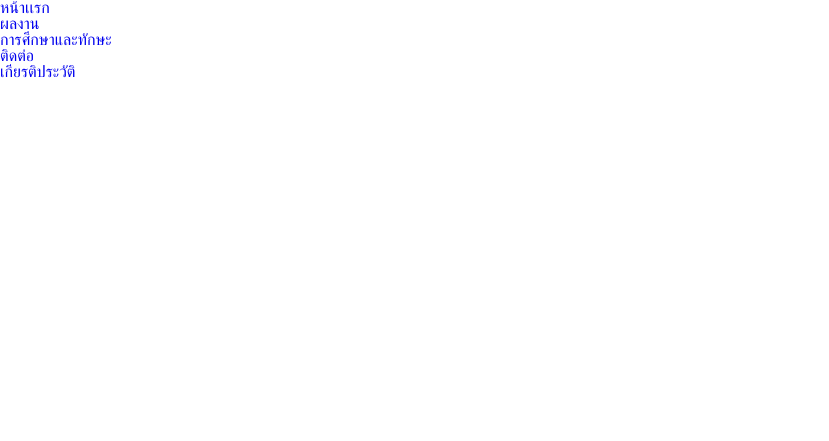
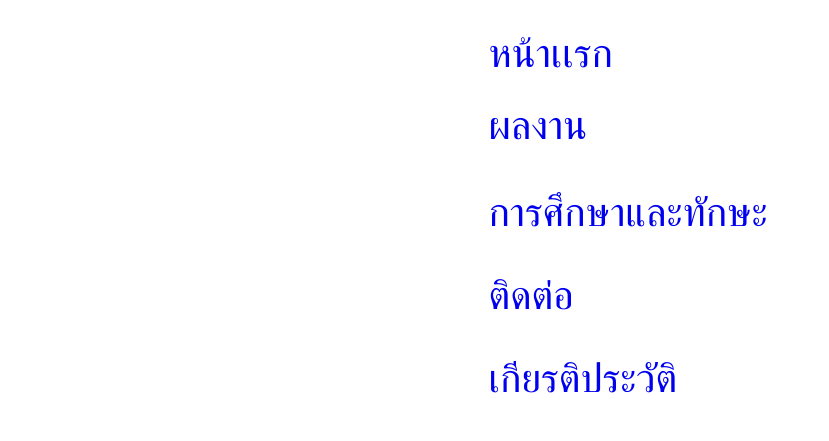
Before and after one commit to yourname121/pongsapak, a plain HTML site: page menu.html in a window 1280 px wide. Shown: the whole page, without its empty margins (0-829 px from the left). Drawn offline with nearby package versions, Linux system fonts and the light colour scheme.

Commit message:
Update style.css

```diff
--- a/style.css
+++ b/style.css
@@ -1,9 +1,99 @@
+.frame {
+  background-color: #ffffff;
+  display: grid;
+  justify-items: center;
+  align-items: start;
+  width: 100vw;
+  min-height: 100vh;
+  height: 100%;
+}
+
+.frame .div {
+  background-color: #ffffff;
+  overflow: hidden;
+  width: 347px;
+  height: 438px;
+  position: relative;
+}
+
+.frame .text-wrapper {
+  width: 158px;
+  top: 31px;
+  white-space: nowrap;
+  position: absolute;
+  left: 22px;
+  font-family: "Inter-Regular", Helvetica;
+  font-weight: 400;
+  color: pink;
+  font-size: 40px;
+  letter-spacing: 0;
+  line-height: normal;
+}
+
+.frame .text-wrapper-2 {
+  width: 115px;
+  top: 103px;
+  position: absolute;
+  left: 22px;
+  font-family: "Inter-Regular", Helvetica;
+  font-weight: 400;
+  color: blue;
+  font-size: 40px;
+  letter-spacing: 0;
+  line-height: normal;
+}
+
+.frame .text-wrapper-3 {
+  width: 373px;
+  top: 190px;
+  white-space: nowrap;
+  position: absolute;
+  left: 22px;
+  font-family: "Inter-Regular", Helvetica;
+  font-weight: 400;
+  color: green;
+  font-size: 40px;
+  letter-spacing: 0;
+  line-height: normal;
+}
+
+.frame .text-wrapper-4 {
+  width: 373px;
+  top: 273px;
+  white-space: nowrap;
+  position: absolute;
+  left: 22px;
+  font-family: "Inter-Regular", Helvetica;
+  font-weight: 400;
+  color: olive;
+  font-size: 40px;
+  letter-spacing: 0;
+  line-height: normal;
+}
+
+.frame .text-wrapper-5 {
+  width: 373px;
+  top: 356px;
+  white-space: nowrap;
+  position: absolute;
+  left: 22px;
+  font-family: "Inter-Regular", Helvetica;
+  font-weight: 400;
+  color: gray;
+  font-size: 40px;
+  letter-spacing: 0;
+  line-height: normal;
+
+}
+
 .screen {
   background-color: #ffffff;
   display: grid;
   justify-items: center;
   align-items: start;
   width: 100vw;
+  min-height: 100vh;
+  height: 100%;
 }
 
 .screen .div {
@@ -23,11 +113,11 @@
 }
 
 .screen .rectangle {
-  position: absolute;
-  width: 1440px;
-  height: 829px;
-  top: 6px;
-  left: 1px;
+  width: 100%;            /* takes full width of parent */
+  max-width: 800px;       /* optional, limits max size */
+  aspect-ratio: 16 / 9;   /* enforces 16:9 ratio */
+  object-fit: cover;      /* crop/fit inside ratio */
+  border-radius: 8px;     /* optional */
 }
 
 .screen .rectangle-2 {
@@ -36,7 +126,7 @@
   height: 100px;
   top: 0;
   left: 0;
-  background-color: #1ae1f763;
+  background-color: #ffffff;
 }
 
 .screen .rectangle-3 {
@@ -61,7 +151,7 @@
   width: 409px;
   top: 157px;
   left: 325px;
-  color: #000000;
+  color: #0080FF;
   font-size: 30px;
   position: absolute;
   font-family: "Inter-Regular", Helvetica;
@@ -74,7 +164,7 @@
   width: 336px;
   top: 242px;
   left: 325px;
-  color: #000000;
+  color: #325416;
   font-size: 24px;
   position: absolute;
   font-family: "Inter-Regular", Helvetica;
@@ -127,7 +217,7 @@
   width: 441px;
   top: 215px;
   left: 870px;
-  color: #000000;
+  color: #af3594;
   font-size: 20px;
   position: absolute;
   font-family: "Inter-Regular", Helvetica;
@@ -140,7 +230,7 @@
   width: 493px;
   top: 420px;
   left: 870px;
-  color: #000000;
+  color: #cdbfa2;
   font-size: 20px;
   position: absolute;
   font-family: "Inter-Regular", Helvetica;
@@ -153,7 +243,7 @@
   width: 492px;
   top: 427px;
   left: 356px;
-  color: #000000;
+  color: #dab2e1;
   font-size: 24px;
   position: absolute;
   font-family: "Inter-Regular", Helvetica;
```
